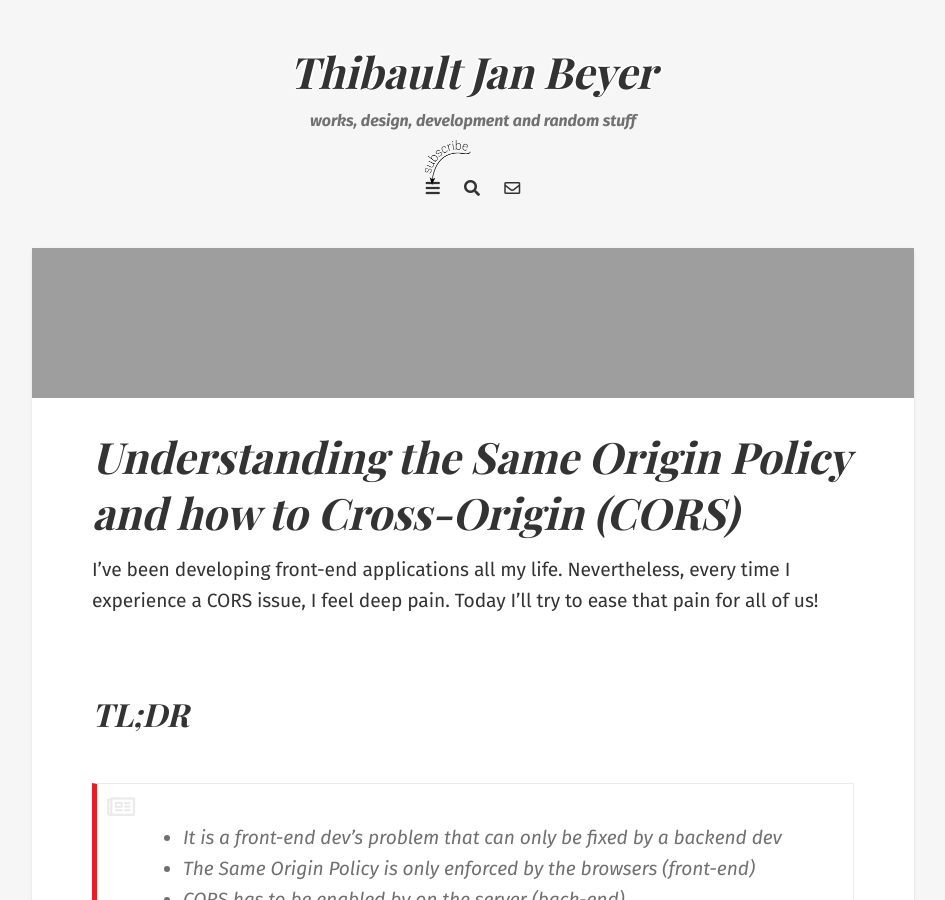
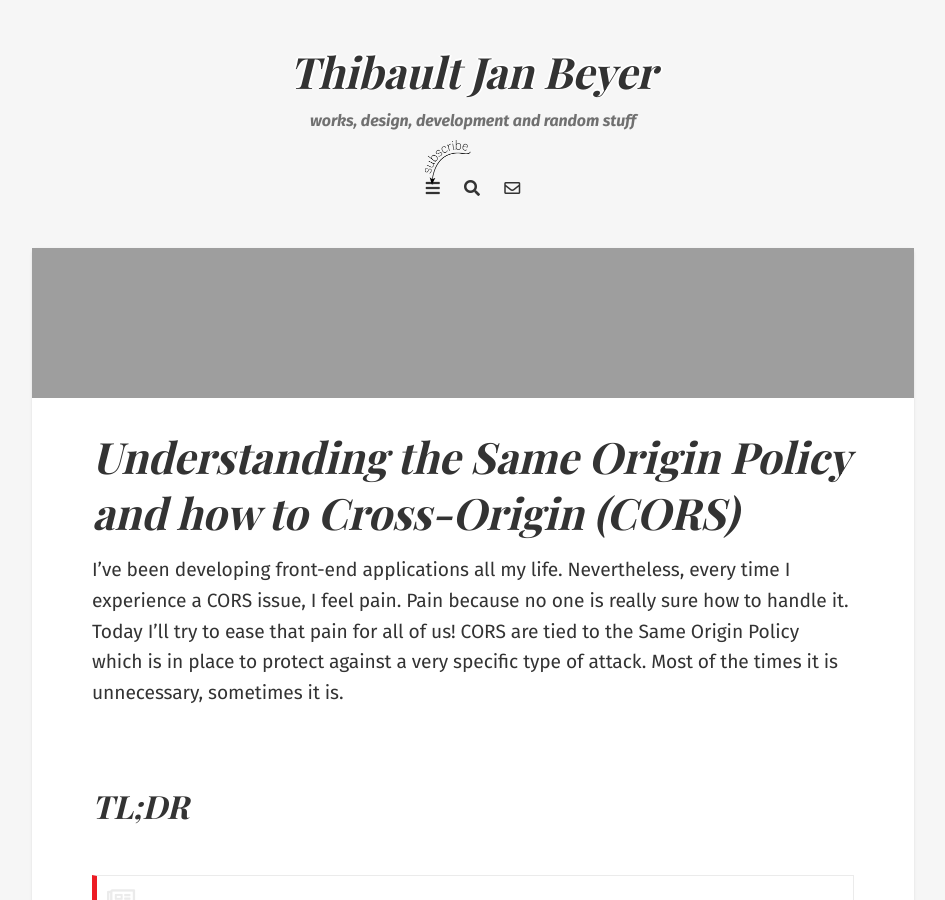
Before and after one commit to ThibaultJanBeyer/blog.thibaultjanbeyer.com-v2, a Jekyll site: the page built from _posts/2019-07-25-cors-cross-origin-web.md, in a window 1280 px wide and 900 px high. Shown: the whole window, without its empty margins (167-1112 px from the left). Built offline with Jekyll 4.4.1, drawn with Linux system fonts in a browser that asks for light colours; nearby versions of some CDN libraries; some web fonts are replaced; comment, search, counter and statistics services are not loaded.

Commit message:
better wording

```diff
--- a/_posts/2019-07-25-cors-cross-origin-web.md
+++ b/_posts/2019-07-25-cors-cross-origin-web.md
@@ -1,12 +1,13 @@
 ---
 layout: post
 title: Understanding the Same Origin Policy and how to Cross-Origin (CORS)
-excerpt: I’ve been developing frontends all my life. Nevertheless, every time I experience a CORS issue, I feel deep pain. Today I’ll try to ease that pain for all of us!
+excerpt: I’ve been developing frontends all my life. Nevertheless, every time I experience a CORS issue, I feel pain. Today I’ll try to ease that pain for all of us!
 image: /assets/cors/girl.jpg
 image_alt: A picture of a ever repeating pattern
 ---
 
-I’ve been developing front-end applications all my life. Nevertheless, every time I experience a CORS issue, I feel deep pain. Today I’ll try to ease that pain for all of us!
+I’ve been developing front-end applications all my life. Nevertheless, every time I experience a CORS issue, I feel pain. Pain because no one is really sure how to handle it. Today I’ll try to ease that pain for all of us!
+CORS are tied to the Same Origin Policy which is in place to protect against a very specific type of attack. Most of the times it is unnecessary, sometimes it is.
 
 ## TL;DR
 
```
